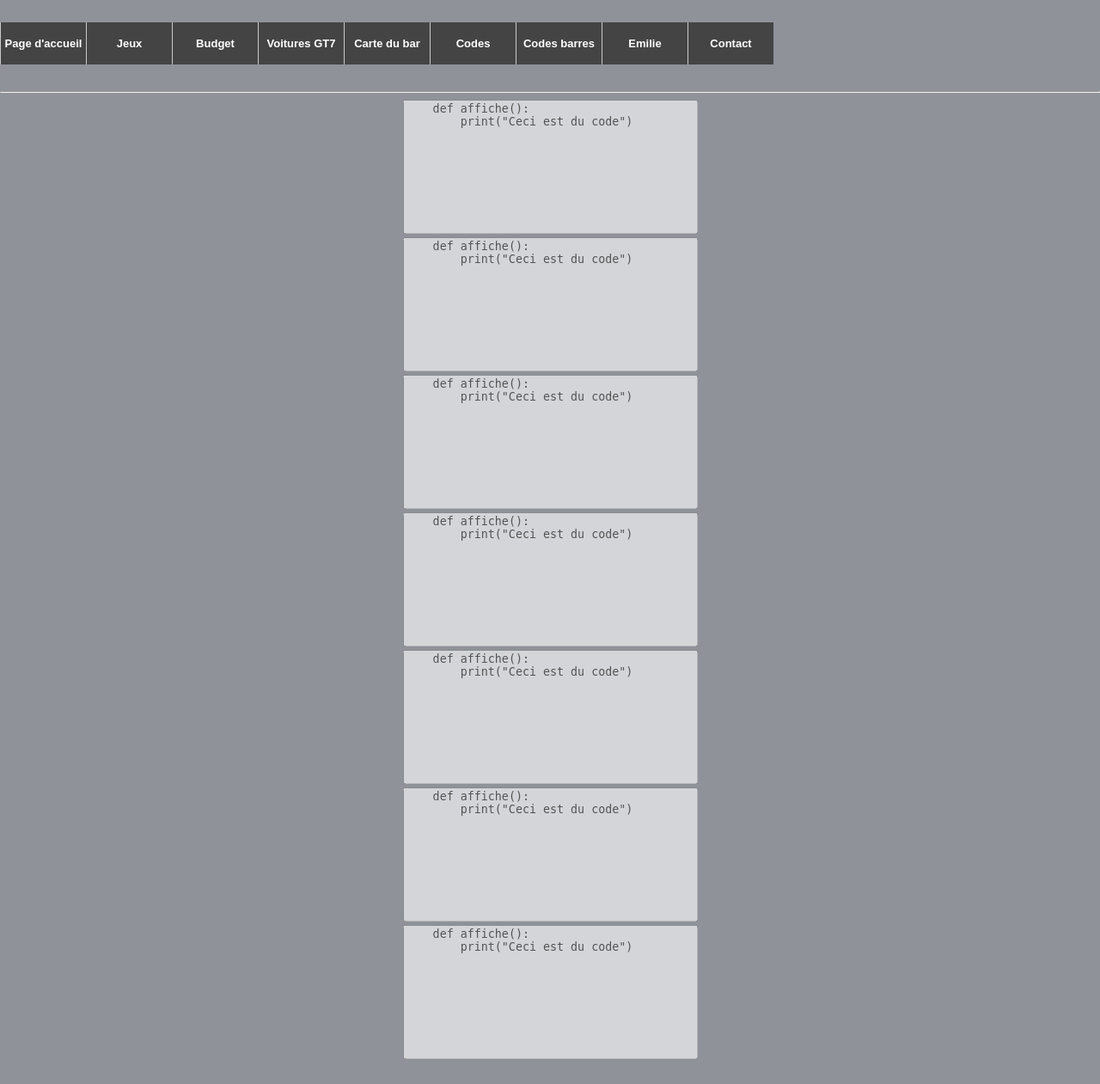
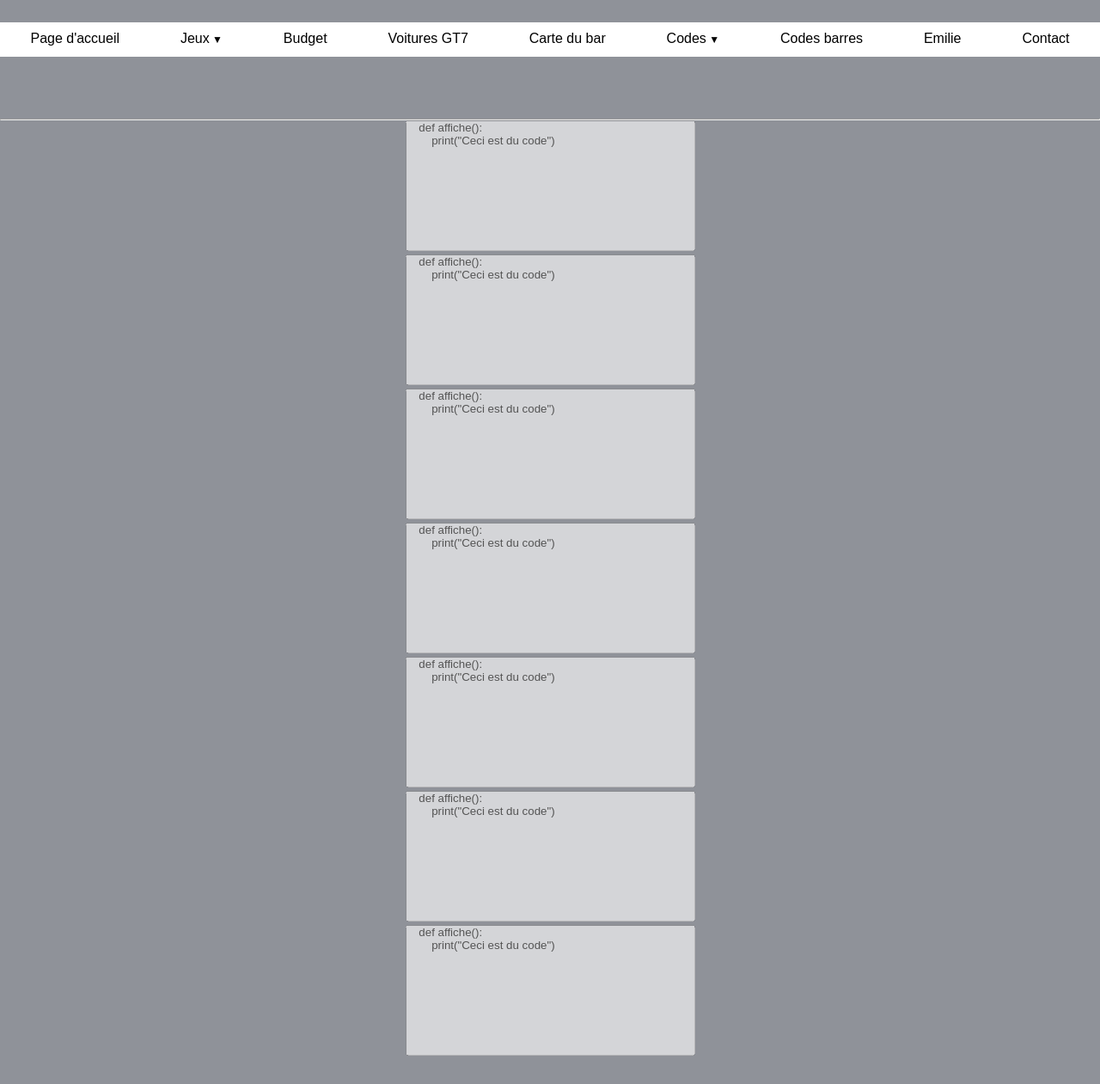
Before and after one commit to Gabin221/Gabin221.github.io, a PHP site: page /HTML/indexHtml.html in a window 1280 px wide. Shown: the whole page at 86% size. After the commit the page ends 1228 px from the top, so only its background shows below. Run offline with PHP 8.4, Linux system fonts and the light colour scheme.

Commit message:
Add files via upload

```diff
--- a/HTML/indexHtml.html
+++ b/HTML/indexHtml.html
@@ -9,10 +9,10 @@
 		<link href="styleHtml.css" rel="stylesheet" type="text/css">
 	</head>
 	<body>
-        <div>
-            <ul class="navbar">
+        <nav>
+            <ul>
                 <li><a href="../index.html">Page d'accueil</a></li>
-                    <li><a href="#">Jeux</a>
+                <li class="deroulant"><a href="#">Jeux</a>
                     <ul class="sous">
                         <li><a href="../Pendu/indexPendu.html">Pendu</a></li>
                         <li><a href="../Devine-nombre/indexDevineNombre.html">Devine nombre</a></li>
@@ -24,14 +24,14 @@
                 <li class="deroulant"><a href="#">Codes</a>
                     <ul class="sous">
                         <li><a href=../Python/indexPython.html>Python</a></li>
-                            <li><a href=Html/indexHtml.html>HTML/Javascript/CSS</a></li>
+                        <li><a href=Html/indexHtml.html>Web</a></li>
                     </ul>
                 </li>
                 <li><a href="../Générateur code barres/indexGenerateurCodeBarres.html">Codes barres</a></li>
                 <li><a href="../Emilie/indexEmilie.html">Emilie</a></li>
                 <li><a href="../Contact/indexContact.html">Contact</a></li>
             </ul>
-            </div>
+        </nav>
 
             <br/>
             <br/>
--- a/HTML/styleHtml.css
+++ b/HTML/styleHtml.css
@@ -3,7 +3,7 @@ html {	font-family: sans-serif;
 
 body { 	color: black;
        	text-align: left;
-       	background-image: url(Images/image_de_fond.png);
+       	background-image: url(../Images/image_de_fond.png);
 	bgproperties: "fixed";
 	margin-left: 0%;
 	margin-right: 0%;
@@ -15,69 +15,75 @@ textarea {
     text-align: left;
 }
 
-#wrap {
-  width: 90%;
-  height: 40px;
-  margin: 0;
-  z-index: 99;
-  position: fixed;
-  background-color: #444444;
+/*Reset CSS*/
+*{
+    margin: 0px;
+    padding: 0px;
+    font-family: Avenir, sans-serif;
 }
 
-.navbar {
-  height: 40px;
-  padding: 0;
-  margin: 0;
-  position: fixed;
+nav{
+    width: 100%;
+    margin: 0 auto;
+    background-color: white;
+    position: sticky;
+    top: 0px;
 }
 
-.navbar li {
-  height: auto;
-  width: 100px;
-  float: left;
-  text-align: center;
-  list-style: none;
-  font: normal bold 13px/1em Arial, Verdana, Helvetica;
-  padding: 0;
-  margin: 0;
-  background-color: #444444;
+nav ul{
+    list-style-type: none;
+    display: flex;
 }
 
-.navbar a {
-  padding: 18px 0;
-  border-left: 1px solid #ccc9c9;
-  text-decoration: none;
-  color: white;
-  display: block;
+nav ul li{
+    flex: 1 1 auto;
+    text-align: center;
+    position: relative;
 }
 
-.navbar li:hover,
-a:hover {
-  background-color: #444444;
+nav a{
+    display: block;
+    text-decoration: none;
+    color: black;
+    border-bottom: 2px solid transparent;
+    padding: 10px 0px;
 }
 
-.navbar li ul {
-  display: none;
-  height: auto;
-  margin: 0;
-  padding: 0;
+nav a:hover{
+    color: orange;
+    border-bottom: 2px solid gold;
 }
 
-.navbar li:hover ul {
-  display: block;
+.sous{
+    display: none;
+    box-shadow: 0px 1px 2px #CCC;
+    background-color: white;
+    position: absolute;
+    width: 100%;
+    z-index: 1000;
+}
+nav > ul li:hover .sous{
+    display: flex;
+    flex-flow: column wrap;
+}
+.sous li{
+    flex: 1 1 auto;
+    text-align: left;
+}
+.sous a{
+    padding: 10px;
+    border-bottom: none;
+}
+.sous a:hover{
+    border-bottom: none;
+    background-color: RGBa(200,200,200,0.1);
+}
+.deroulant > a::after{
+    content:" ▼";
+    font-size: 12px;
 }
 
-.navbar li ul li {
-  background-color: #444444;
+.conteneur{
+  margin: 50px 20px;
+  height: 1500px;
 }
-
-.navbar li ul li a {
-  border-left: 1px solid #444444;
-  border-right: 1px solid #444444;
-  border-top: 1px solid #c9d4d8;
-  border-bottom: 1px solid #444444;
-}
-
-.navbar li ul li a:hover {
-  background-color: #a3a1a1;
-}
```
Lines whose indentation alone changed are shown as unchanged.
